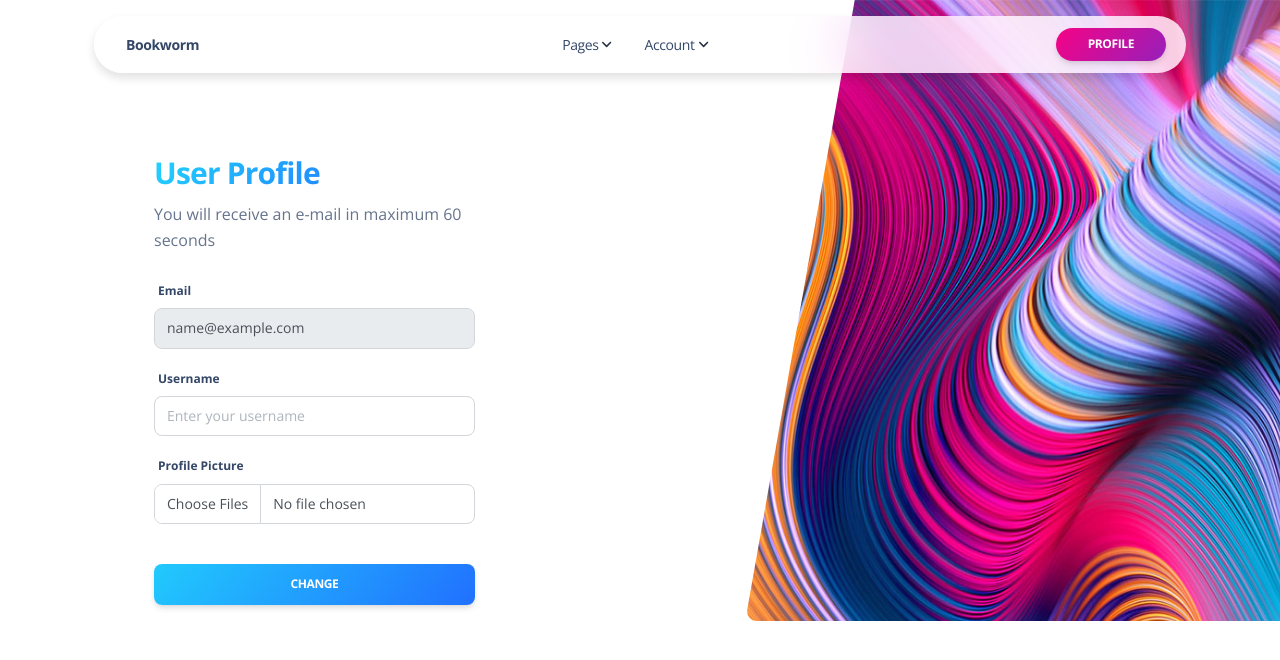
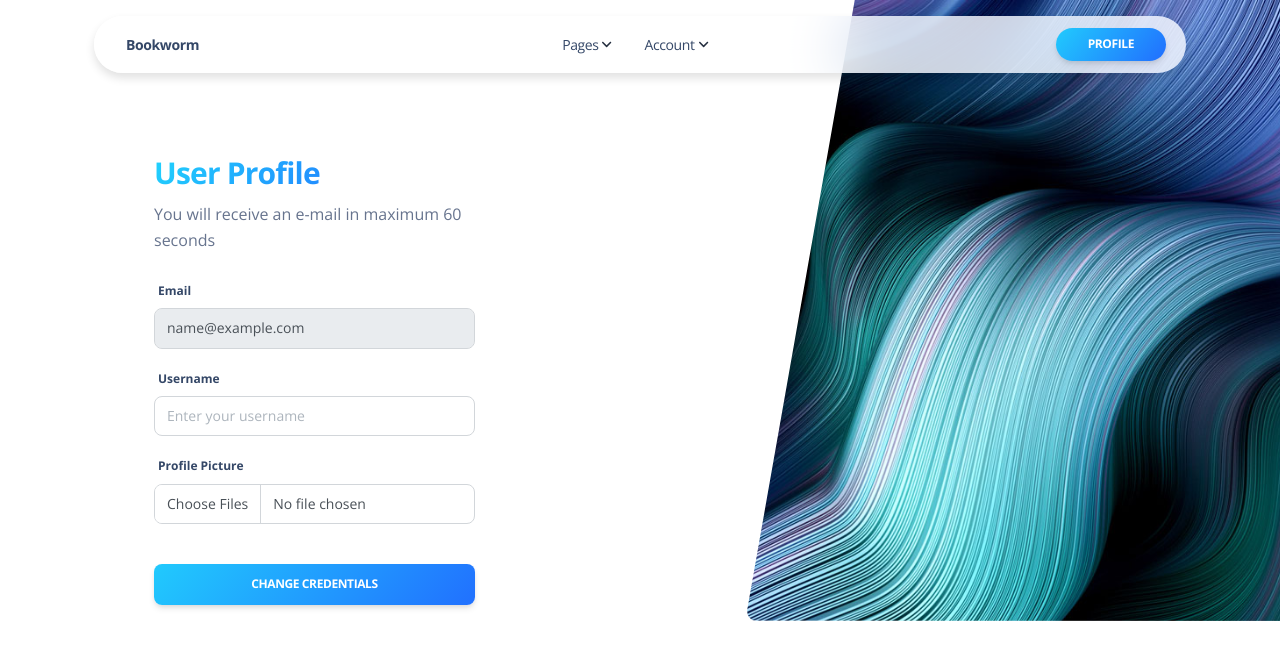
Before and after one commit to Armandls/books, a PHP site: template www/templates/user-profile.twig in a window 1280 px wide. Shown: the top 660 px of the page. Run offline with PHP 8.4, Linux system fonts and the light colour scheme; the template is opened without the code that fills it: most values are stand-ins (such as "Sample title", 1, 10 or a date in 2020); some libraries are stand-ins or nearby versions.

```diff
--- a/www/templates/baseUser-Profile.twig
+++ b/www/templates/baseUser-Profile.twig
@@ -18,6 +18,7 @@
     <link href="assets/css/nucleo-svg.css" rel="stylesheet" />
     <!-- CSS Files -->
     <link id="pagestyle" href="assets/css/soft-design-system-pro.css?v=1.1.1" rel="stylesheet" />
+    <link id="pagestyle" href="assets/css/stylesProfile.css" rel="stylesheet" />
 </head>
 
 <body>
--- a/www/templates/user-profile.twig
+++ b/www/templates/user-profile.twig
@@ -11,7 +11,7 @@
                         <a href="/" class="navbar-brand font-weight-bolder ms-sm-3" rel="tooltip" title="Designed and Coded by Creative Tim" data-placement="bottom">
                             Bookworm
                         </a>
-                        <a class="btn btn-sm  bg-gradient-primary  btn-round mb-0 ms-auto d-lg-none d-block">Profile</a>
+                        <a class="btn btn-sm  bg-gradient-info  btn-round mb-0 ms-auto d-lg-none d-block">Profile</a>
                         <button class="navbar-toggler shadow-none ms-md-2" type="button" data-bs-toggle="collapse" data-bs-target="#navigation" aria-controls="navigation" aria-expanded="false" aria-label="Toggle navigation">
               <span class="navbar-toggler-icon mt-2">
                 <span class="navbar-toggler-bar bar1"></span>
@@ -571,7 +571,7 @@
                                         <input id="profilePicture" name="picture" data-cy="profile__picture" type="file" class="form-control" accept="image/*" multiple>
                                     </div>
                                     <div class="text-center">
-                                        <button data-cy="profile__btn" type="button" class="btn bg-gradient-info w-100 mt-4 mb-0">Change</button>
+                                        <button data-cy="profile__btn" type="button" class="btn bg-gradient-info w-100 mt-4 mb-0">Change Credentials</button>
                                     </div>
                                 </form>
                             </div>
@@ -579,7 +579,7 @@
                     </div>
                     <div class="col-md-6">
                         <div class="oblique position-absolute top-0 h-100 d-md-block d-none me-n8">
-                            <div class="oblique-image bg-cover position-absolute fixed-top ms-auto h-100 z-index-0 ms-n6" style="background-image:url('../../assets/img/curved-images/curved6.jpg')"></div>
+                            <div class="oblique-image bg-cover position-absolute fixed-top ms-auto h-100 z-index-0 ms-n6" style="background-image:url('../../assets/img/curved-images/curved14.jpg')"></div>
                         </div>
                     </div>
                 </div>
```
Also changed, not shown: www/src/Controller/UserProfile.php (+20 -3 lines), www/public/assets/css/stylesProfile.css (added).
